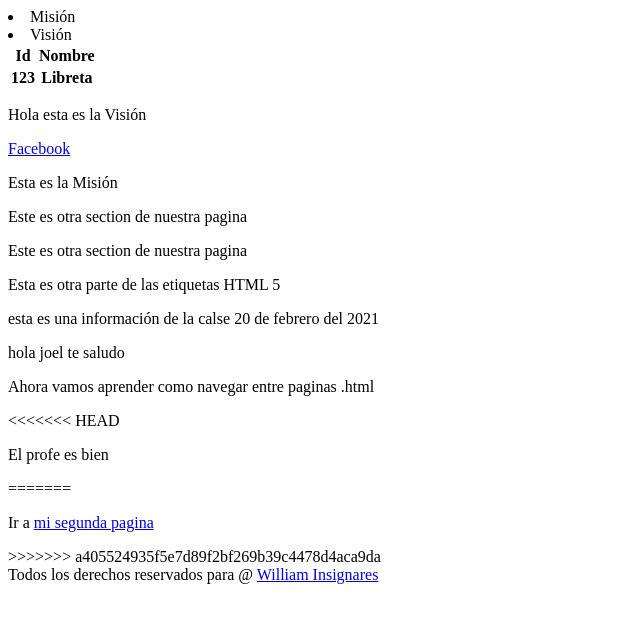
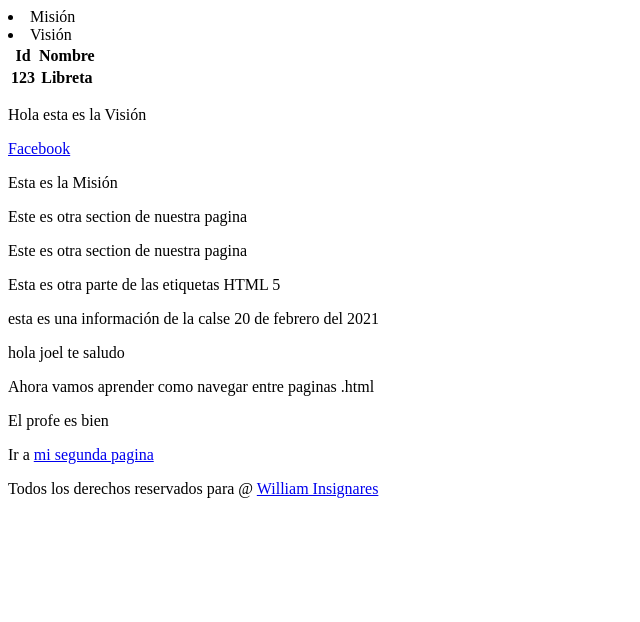
Before and after one commit to winsignares/CURWEB, a plain HTML site: page index.html in a window 1280 px wide. Shown: the whole page, without its empty margins (0-640 px from the left). Drawn offline with Linux system fonts and the light colour scheme.

Commit message:
mejora para el codigo del compañero joel

```diff
--- a/index.html
+++ b/index.html
@@ -76,16 +76,15 @@
             Ahora vamos aprender como navegar entre paginas .html
 
         </P>
-<<<<<<< HEAD
     <p>
         El profe es bien
         </p>
 
-=======
+
         <p>
             Ir a <a href="mipaginados.html"> mi segunda pagina </a>
         </p>
->>>>>>> a405524935f5e7d89f2bf269b39c4478d4aca9da
+
     </aside>
 
     <footer>
```
